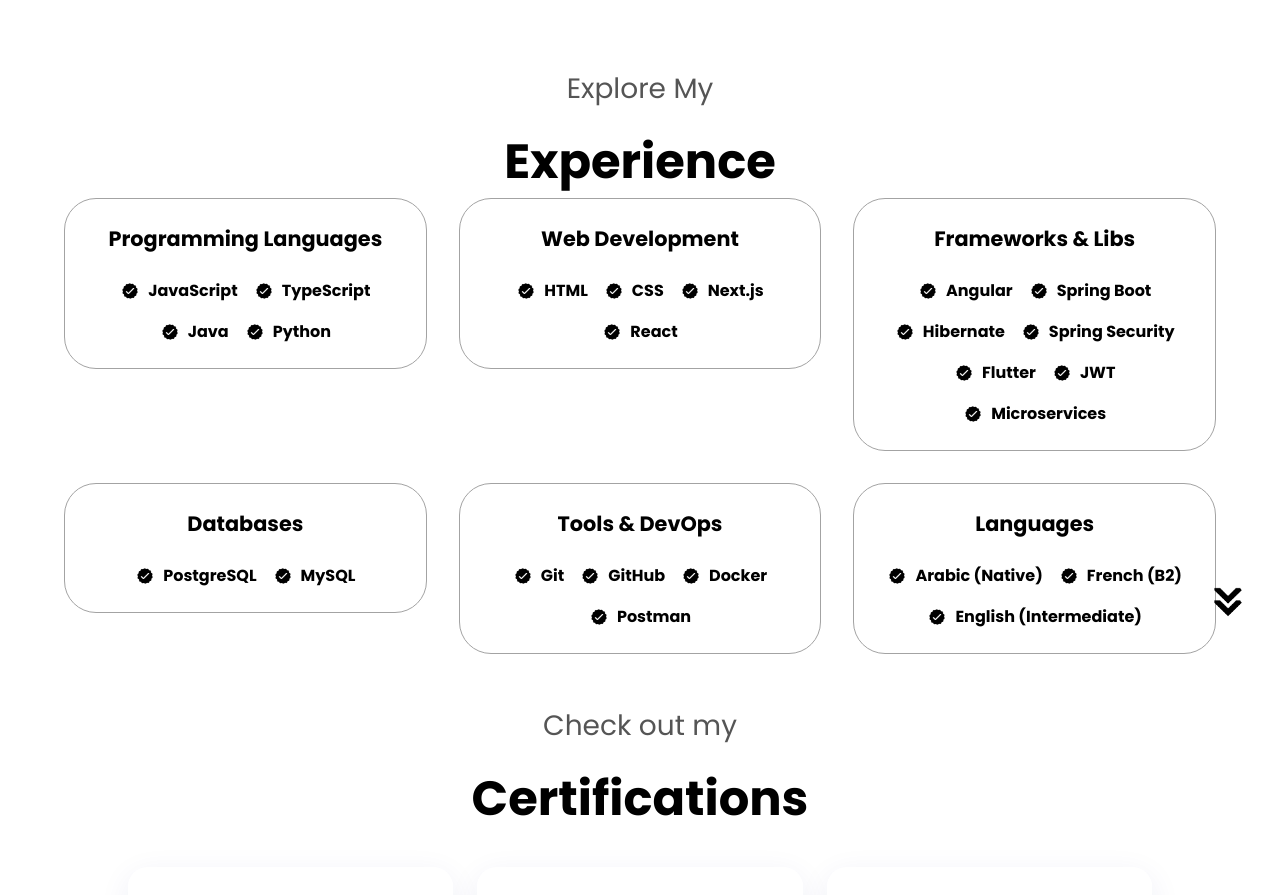
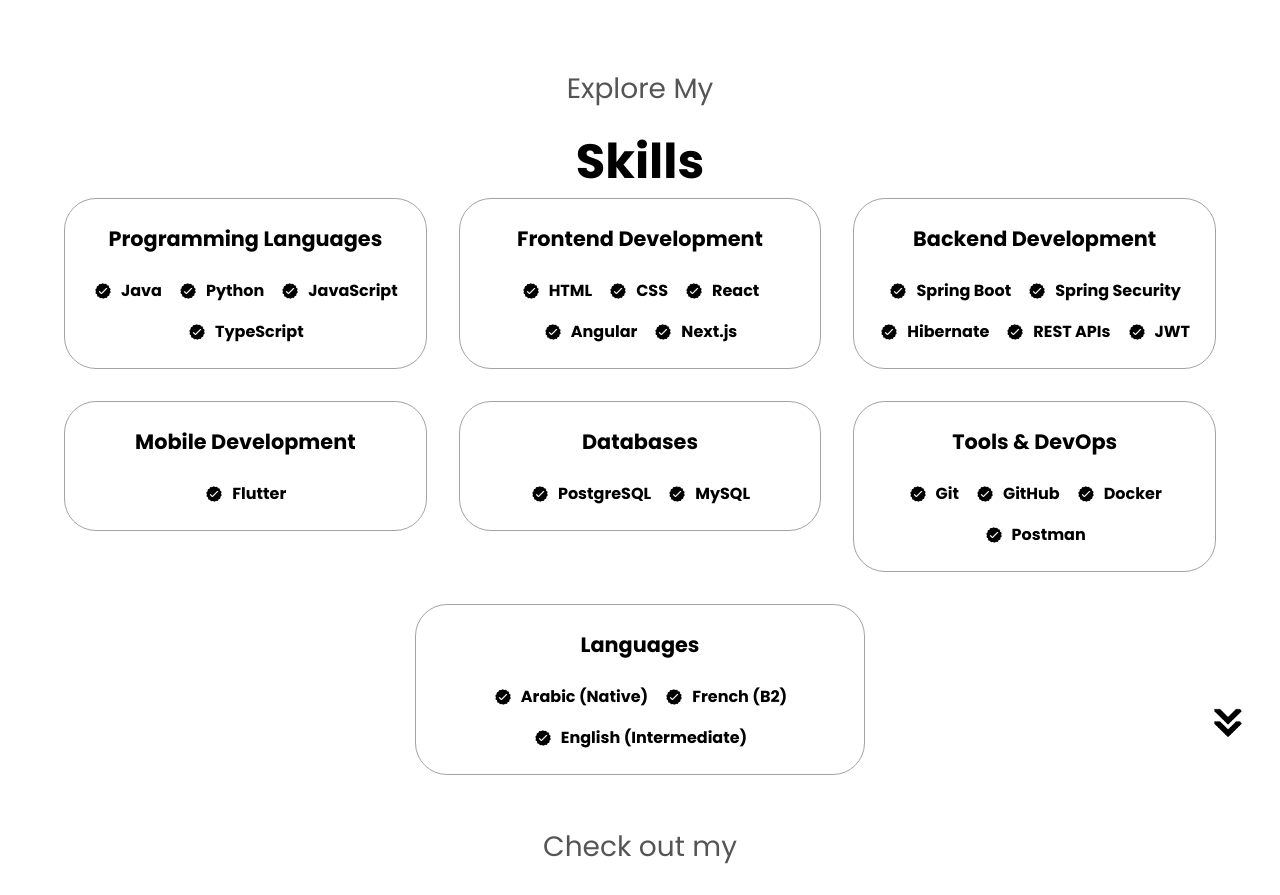
Before and after one commit to ikraammel/Portfolio, a React (Vite) app: page / in a window 1280 px wide. Shown: the part 1644-2539 px from the top of the page. Built offline with nearby package versions, Linux system fonts and the light colour scheme.

Commit message:
refactor: reorganize skills section and update heading

```diff
--- a/src/components/Experience/Experience.jsx
+++ b/src/components/Experience/Experience.jsx
@@ -9,37 +9,34 @@
   const experiences = [
   {
     titre: "Programming Languages",
-      skills: ["JavaScript", "TypeScript", "Java", "Python"]
+    skills: ["Java", "Python", "JavaScript", "TypeScript"]
   },
-
   {
-      titre: "Web Development",
-      skills: ["HTML", "CSS", "Next.js", "React"]
+    titre: "Frontend Development",
+    skills: ["HTML", "CSS", "React", "Angular", "Next.js"]
   },
-
   {
-      titre: "Frameworks & Libs",
+    titre: "Backend Development",
     skills: [
-        "Angular",
       "Spring Boot",
+      "Spring Security",
       "Hibernate",
-        "Spring Security",
-        "Flutter",
-        "JWT",
-        "Microservices"
+      "REST APIs",
+      "JWT"
     ]
   },
-
+  {
+    titre: "Mobile Development",
+    skills: ["Flutter"]
+  },
   {
     titre: "Databases",
     skills: ["PostgreSQL", "MySQL"]
   },
-
   {
     titre: "Tools & DevOps",
     skills: ["Git", "GitHub", "Docker", "Postman"]
   },
-
   {
     titre: "Languages",
     skills: [
@@ -47,14 +44,14 @@
       "French (B2)",
       "English (Intermediate)"
     ]
-    },
+  }
 ];
 
   return (
     <section id="experience">
 
-      {/* Animation du texte "Explore My Experience" */}
-      <Motion text1="Explore My" text2="Experience" />
+      {/* Animation du texte "Explore My Skills" */}
+      <Motion text1="Explore My" text2="Skills" />
 
       <div className="experience-details-container">
 
```
Lines whose indentation alone changed are shown as unchanged.
